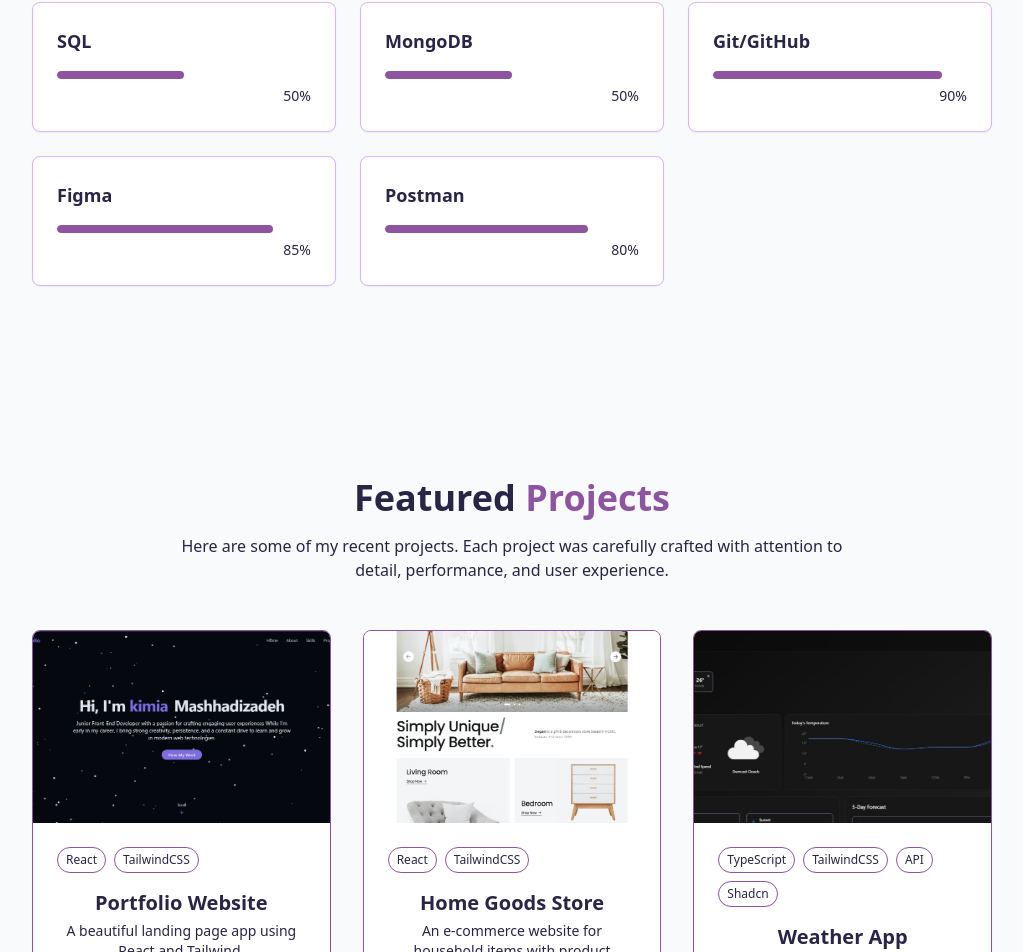
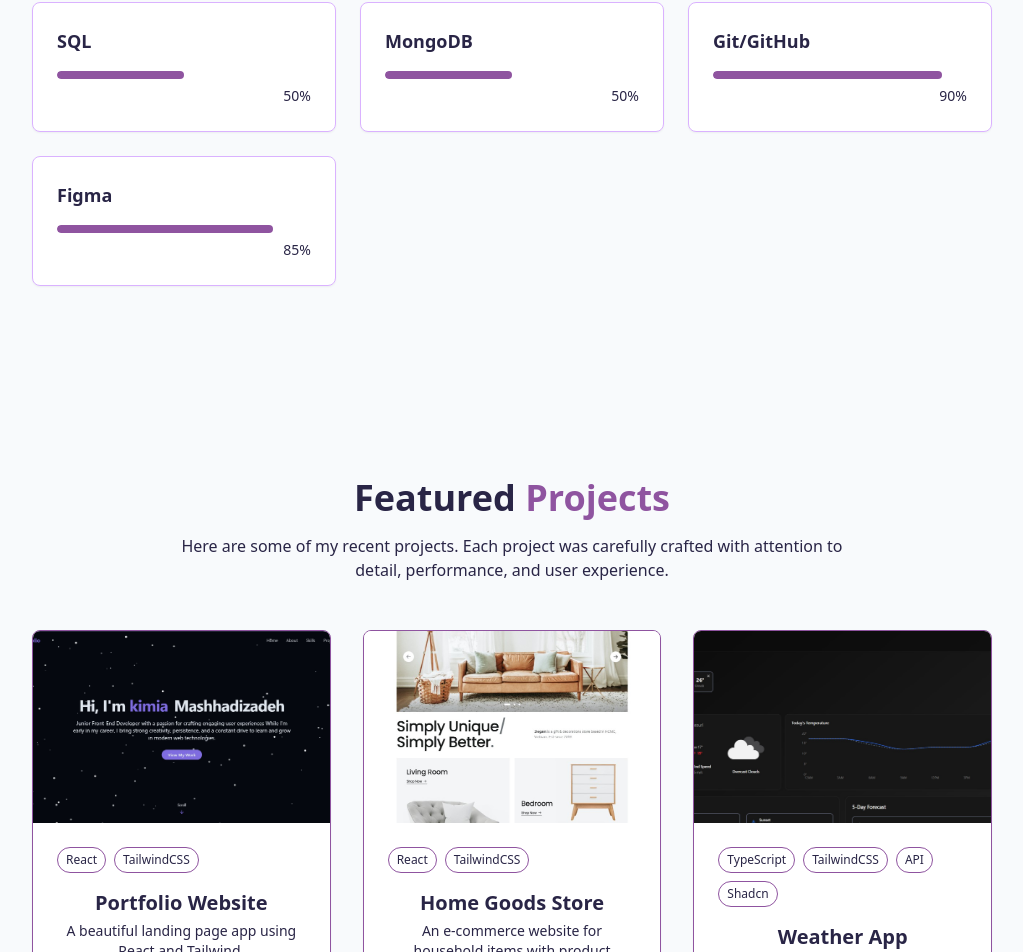
Before and after one commit to kimchim00/Portfolio, a React (Vite) app: page / in a window 1280 px wide. Shown: the part 2108-3060 px from the top of the page, without its empty margins (128-1151 px from the left). Built offline with nearby package versions, Linux system fonts and the light colour scheme.

Commit message:
Update SkillSection.jsx

```diff
--- a/src/components/SkillSection.jsx
+++ b/src/components/SkillSection.jsx
@@ -15,7 +15,7 @@ const skills = [
 
   { name: "Git/GitHub", level: 90, category: "tools" },
   { name: "Figma", level: 85, category: "tools" },
-  { name: "Postman", level: 80, category: "tools" },
+
 
 
 
```
